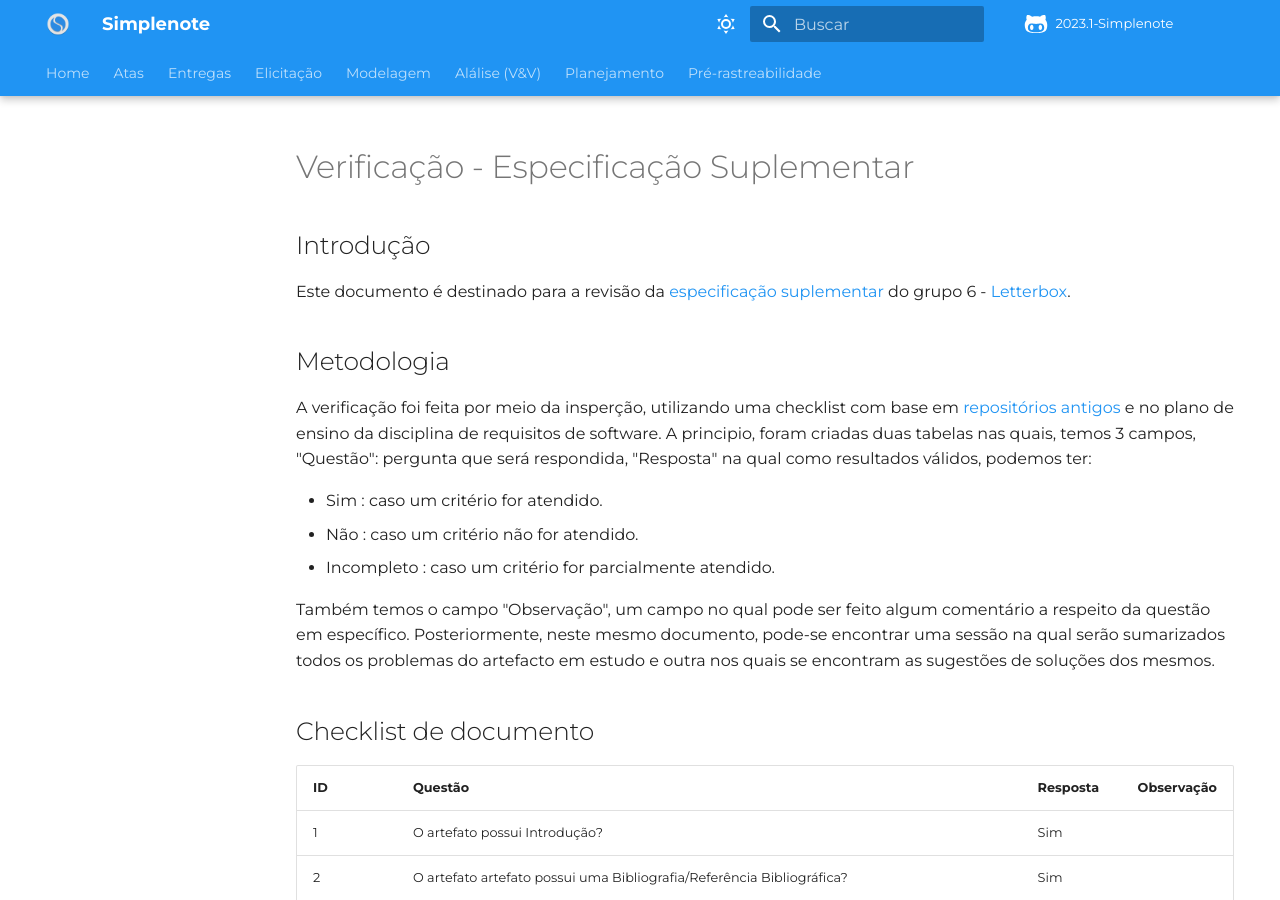
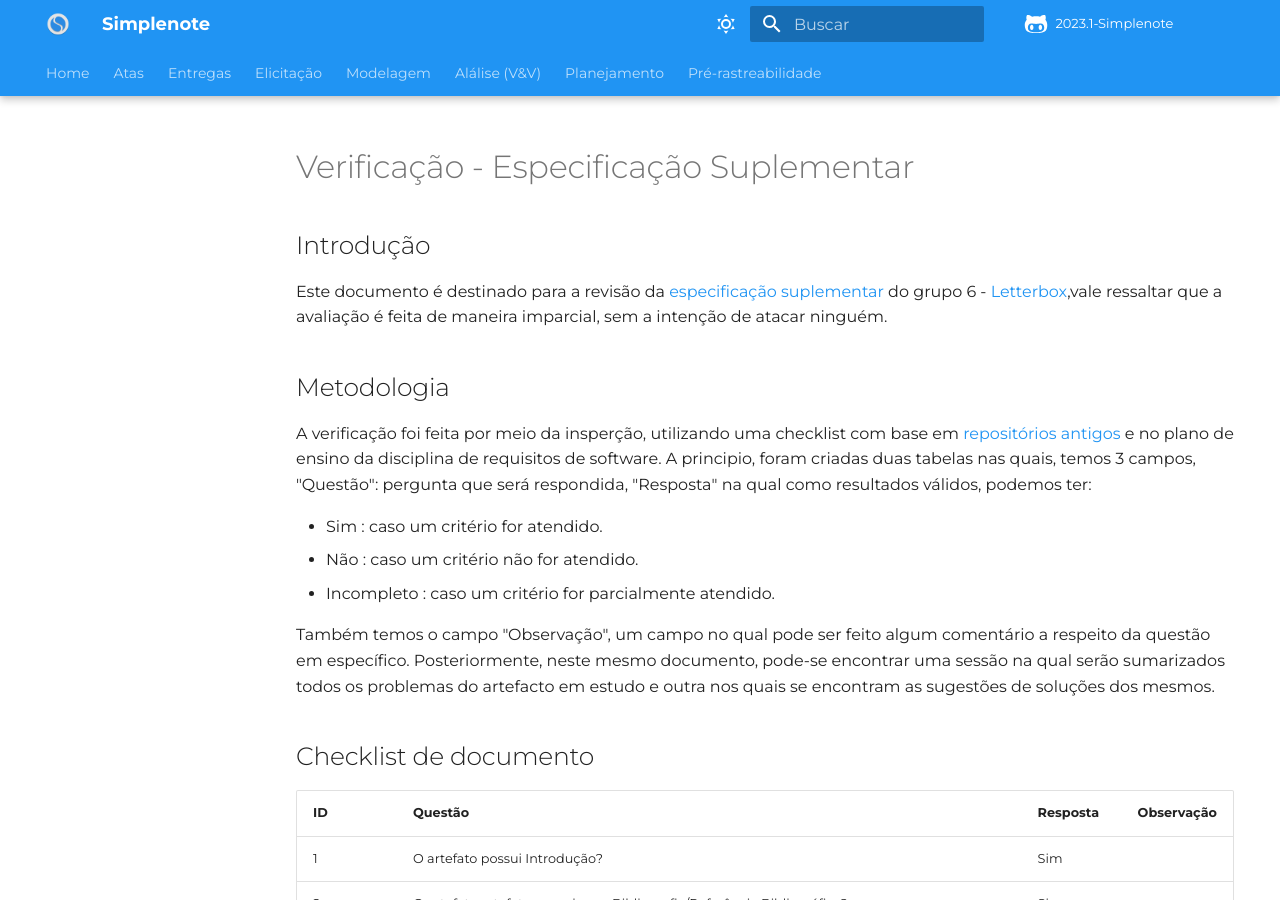
Before and after one commit to Requisitos-de-Software/2023.1-Simplenote, an MkDocs documentation site: the page built from docs/analise-grupo6/modelagem/especificacao_suplementar.md, in a window 1280 px wide and 900 px high. Built offline with MkDocs 1.6.1 and Material for MkDocs 9.7.7, drawn with Linux system fonts in a browser that asks for light colours; some web fonts are replaced; comment, search, counter and statistics services are not loaded.

Commit message:
Update especificacao_suplementar.md

```diff
--- a/docs/analise-grupo6/modelagem/especificacao_suplementar.md
+++ b/docs/analise-grupo6/modelagem/especificacao_suplementar.md
@@ -1,7 +1,7 @@
 # Verificação - Especificação Suplementar
 
 ## Introdução
-Este documento é destinado para a revisão da [especificação suplementar](https://github.com/Requisitos-de-Software/2023.1-Letterboxd/blob/master/docs/Modelagem/espSuplementar.md) do grupo 6 - [Letterbox](https://github.com/Requisitos-de-Software/2023.1-Letterboxd).
+Este documento é destinado para a revisão da [especificação suplementar](https://github.com/Requisitos-de-Software/2023.1-Letterboxd/blob/master/docs/Modelagem/espSuplementar.md) do grupo 6 - [Letterbox](https://github.com/Requisitos-de-Software/2023.1-Letterboxd),vale ressaltar que a avaliação é feita de maneira imparcial, sem a intenção de atacar ninguém.
 
 ## Metodologia
 
```
